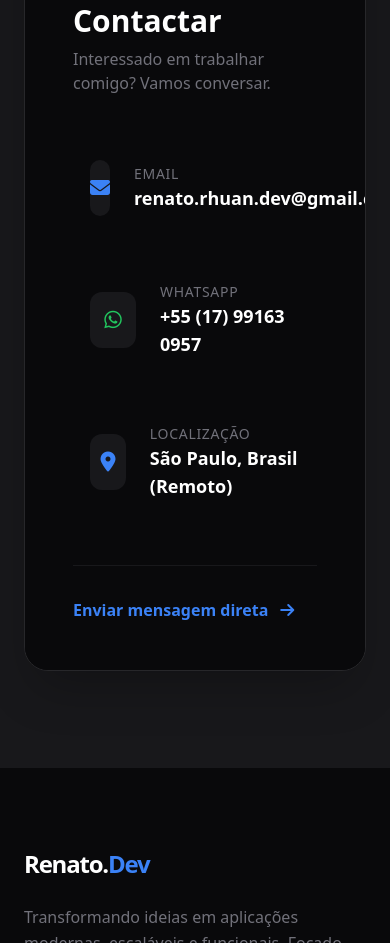
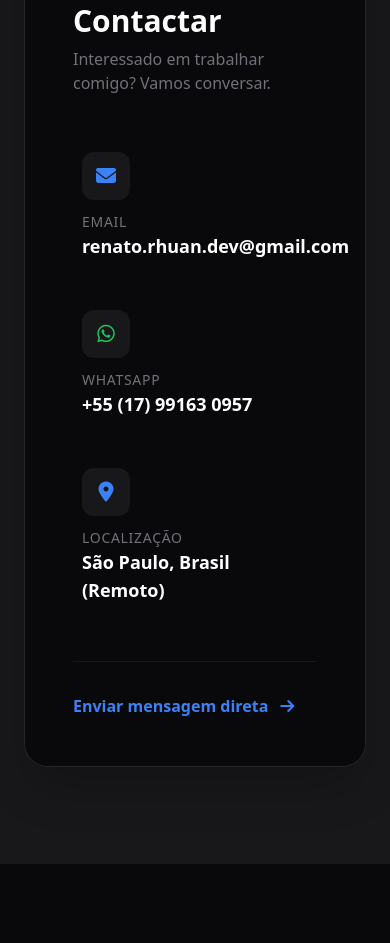
Before and after one commit to Renato-Rhuan/portfoilio-renato, a plain HTML site: page index.html in a window 390 px wide. Shown: the part 8378-9321 px from the top of the page. Drawn offline with nearby package versions, Linux system fonts and the light colour scheme.

Commit message:
primeiro commit

```diff
--- a/index.html
+++ b/index.html
@@ -606,7 +606,7 @@
                         <p class="text-sm uppercase tracking-widest font-bold text-orange-200 mb-6">Siga-me nas redes
                         </p>
                         <div class="flex gap-4">
-                            <a href="https://wa.me/244948008043" target="_blank"
+                            <a href="https://wa.me/5517991630957" target="_blank"
                                 class="w-12 h-12 bg-white/10 hover:bg-white text-white hover:text-green-500 rounded-xl flex items-center justify-center transition-all">
                                 <i class="fa-brands fa-whatsapp text-xl"></i>
                             </a>
@@ -630,9 +630,9 @@
 
                     <div class="space-y-8">
                         <div
-                            class="group flex items-center gap-6 p-4 rounded-2xl border border-transparent hover:border-zinc-800 hover:bg-zinc-900/50 transition-all">
+                            class="group flex flex-col md:flex-row md:items-center gap-3 md:gap-6 p-2 md:p-4 rounded-2xl border border-transparent hover:border-zinc-800 hover:bg-zinc-900/50 transition-all ">
                             <div
-                                class="w-14 h-14 bg-zinc-900 rounded-xl flex items-center justify-center text-blue-500 group-hover:scale-110 transition-transform">
+                                class="w-12 h-12 md:w-14 md:h-14 bg-zinc-900 rounded-xl flex items-center justify-center text-blue-500 group-hover:scale-110 transition-transform flex-shrink-0">
                                 <i class="fa-solid fa-envelope text-xl"></i>
                             </div>
                             <div>
@@ -642,9 +642,9 @@
                         </div>
 
                         <div
-                            class="group flex items-center gap-6 p-4 rounded-2xl border border-transparent hover:border-zinc-800 hover:bg-zinc-900/50 transition-all">
+                            class="group flex flex-col md:flex-row md:items-center gap-3 md:gap-6 p-2 md:p-4 rounded-2xl border border-transparent hover:border-zinc-800 hover:bg-zinc-900/50 transition-all">
                             <div
-                                class="w-14 h-14 bg-zinc-900 rounded-xl flex items-center justify-center text-green-500 group-hover:scale-110 transition-transform">
+                                class="w-12 h-12 md:w-14 md:h-14 bg-zinc-900 rounded-xl flex items-center justify-center text-green-500 group-hover:scale-110 transition-transform flex-shrink-0">
                                 <i class="fa-brands fa-whatsapp text-xl"></i>
                             </div>
                             <div>
@@ -654,9 +654,9 @@
                         </div>
 
                         <div
-                            class="group flex items-center gap-6 p-4 rounded-2xl border border-transparent hover:border-zinc-800 hover:bg-zinc-900/50 transition-all">
+                            class="group flex flex-col md:flex-row md:items-center gap-3 md:gap-6 p-2 md:p-4 rounded-2xl border border-transparent hover:border-zinc-800 hover:bg-zinc-900/50 transition-all">
                             <div
-                                class="w-14 h-14 bg-zinc-900 rounded-xl flex items-center justify-center text-blue-500 group-hover:scale-110 transition-transform">
+                                class="w-12 h-12 md:w-14 md:h-14 bg-zinc-900 rounded-xl flex items-center justify-center text-blue-500 group-hover:scale-110 transition-transform flex-shrink-0">
                                 <i class="fa-solid fa-location-dot text-xl"></i>
                             </div>
                             <div>
@@ -667,7 +667,7 @@
                     </div>
 
                     <div class="mt-12 pt-8 border-t border-zinc-900">
-                        <a href="https://wa.me/244948008043" target="_blank"
+                        <a href="https://wa.me/5517991630957" target="_blank"
                             class="inline-flex items-center gap-3 text-blue-500 font-bold hover:text-blue-400 transition-colors">
                             Enviar mensagem direta <i class="fa-solid fa-arrow-right"></i>
                         </a>
@@ -730,7 +730,7 @@
                     <ul class="space-y-4">
                         <li class="flex items-start gap-3">
                             <i class="fa-brands fa-whatsapp text-green-500 mt-1"></i>
-                            <a href="https://wa.me/244948008043" target="_blank"
+                            <a href="https://wa.me/5517991630957" target="_blank"
                                 class="text-zinc-500 hover:text-white transition-colors">+55 (17) 99163 0957</a>
                         </li>
                         <li class="flex items-start gap-3">
```
